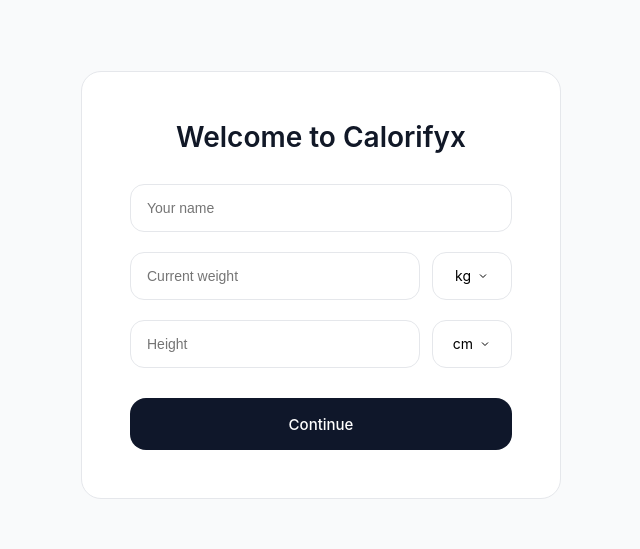
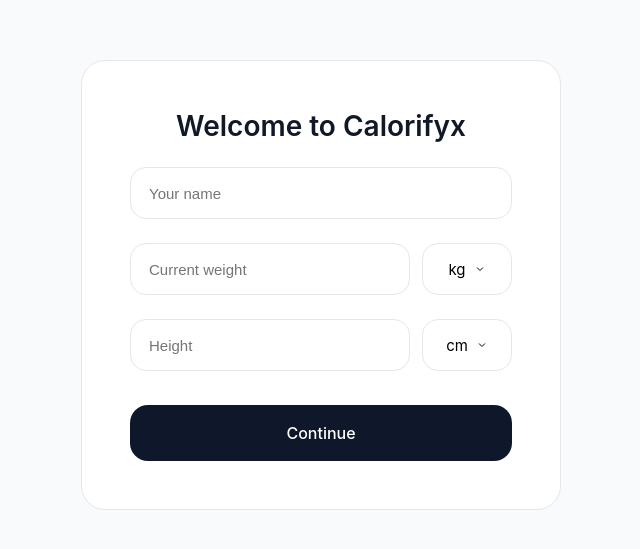
Before and after one commit to r1derPUSH/calorifyx, a Next.js app: page /login in a window 1280 px wide. Shown: the part 115-664 px from the top of the page, without its empty margins (319-959 px from the left). Built offline with nearby package versions, Linux system fonts and the light colour scheme.

Commit message:
Updated goal setting in login section

```diff
--- a/components/login/Login.module.scss
+++ b/components/login/Login.module.scss
@@ -11,23 +11,24 @@
 .card {
   background: $color-surface;
   border: 1px solid $color-border;
-  border-radius: 20px;
+  border-radius: 24px;
   padding: 48px;
   width: 100%;
   max-width: 480px;
   display: flex;
   flex-direction: column;
-  gap: 20px;
+  gap: 24px;
+  position: relative;
 
   h1 {
     font-size: 28px;
     font-weight: 600;
     text-align: center;
-    margin-bottom: 10px;
+    margin: 0;
   }
 }
 
-// Inputs
+/* inputs */
 
 .inputRow {
   display: flex;
@@ -36,21 +37,23 @@
 }
 
 .card input {
-  height: 48px;
-  padding: 0 16px;
-  border-radius: 14px;
+  height: 52px;
+  padding: 0 18px;
+  border-radius: 16px;
   border: 1px solid $color-border;
-  font-size: 14px;
+  font-size: 15px;
   transition: all 0.2s ease;
   width: 100%;
+  background: #fff;
 }
 
 .card input:focus {
   outline: none;
-  border-color: #111;
+  border-color: #111827;
+  box-shadow: 0 0 0 3px rgba(15, 23, 42, 0.05);
 }
 
-// Select
+/* select */
 
 .select {
   position: relative;
@@ -59,28 +62,27 @@
 }
 
 .selectButton {
-  height: 48px;
-  min-width: 80px;
-  padding: 0 16px;
-  border-radius: 14px;
+  height: 52px;
+  min-width: 90px;
+  padding: 0 18px;
+  border-radius: 16px;
   border: 1px solid $color-border;
   background: #fff;
-  font-size: 14px;
+  font-size: 15px;
   cursor: pointer;
   display: flex;
   align-items: center;
   justify-content: center;
-  gap: 6px;
+  gap: 8px;
   transition: all 0.2s ease;
-  line-height: 1;
 }
 
 .selectButton:hover {
-  background: #f9fafb;
+  background: #f8fafc;
 }
 
 .selectButton.open {
-  border-color: #111;
+  border-color: #111827;
 }
 
 .selectButton.open .arrow {
@@ -88,7 +90,6 @@
 }
 
 .arrow {
-  font-size: 12px;
   display: flex;
   align-items: center;
   transition: transform 0.2s ease;
@@ -100,35 +101,94 @@
   right: 0;
   background: white;
   border: 1px solid $color-border;
-  border-radius: 14px;
-  box-shadow: 0 12px 30px rgba(0, 0, 0, 0.06);
+  border-radius: 16px;
+  box-shadow: 0 16px 40px rgba(0, 0, 0, 0.08);
   overflow: hidden;
   z-index: 20;
-  min-width: 80px;
+  min-width: 100px;
   animation: fadeIn 0.15s ease forwards;
 
   div {
-    padding: 12px 16px;
+    padding: 14px 18px;
     cursor: pointer;
     font-size: 14px;
     transition: background 0.15s ease;
   }
 
   div:hover {
-    background: #f3f4f6;
+    background: #f1f5f9;
   }
 }
 
-// Submit
+/* goal */
+
+.goalList {
+  display: flex;
+  flex-direction: column;
+  gap: 12px;
+}
+
+.goalButton {
+  height: 56px;
+  border-radius: 18px;
+  border: 1px solid $color-border;
+  background: white;
+  font-size: 15px;
+  font-weight: 500;
+  cursor: pointer;
+  transition: all 0.2s ease;
+}
+
+.goalButton:hover {
+  background: #f8fafc;
+}
+
+.goalButton.active {
+  border-color: #334155;
+  background: #334155;
+  color: white;
+}
+
+/* target */
+
+.targetInputRow {
+  display: flex;
+  gap: 12px;
+  align-items: center;
+}
+
+.targetInputRow input {
+  flex: 1;
+  height: 56px;
+  padding: 0 18px;
+  border-radius: 18px;
+  border: 1px solid $color-border;
+  font-size: 16px;
+}
+
+.unitLabel {
+  height: 56px;
+  min-width: 90px;
+  border-radius: 18px;
+  border: 1px solid $color-border;
+  display: flex;
+  align-items: center;
+  justify-content: center;
+  background: #f8fafc;
+  font-size: 15px;
+  font-weight: 500;
+}
+
+/* submit */
 
 .submitButton {
   margin-top: 10px;
-  height: 52px;
-  border-radius: 16px;
+  height: 56px;
+  border-radius: 18px;
   background: #0f172a;
   color: white;
   font-weight: 500;
-  font-size: 15px;
+  font-size: 16px;
   transition: all 0.2s ease;
   border: none;
   cursor: pointer;
@@ -137,14 +197,18 @@
 .submitButton:hover {
   opacity: 0.9;
 }
-.card > * {
-  animation: fadeIn 0.3s ease;
+
+.submitButton:disabled {
+  opacity: 0.5;
+  cursor: not-allowed;
 }
 
+/* back */
+
 .stepHeader {
-  display: flex;
-  align-items: center;
-  margin-bottom: 10px;
+  position: absolute;
+  top: 24px;
+  left: 24px;
 }
 
 .backButton {
@@ -153,7 +217,6 @@
   font-size: 14px;
   cursor: pointer;
   color: #6b7280;
-  padding: 4px 0;
   transition: all 0.2s ease;
 }
 
@@ -161,12 +224,16 @@
   color: #111827;
 }
 
-// Animation
+/* animation */
+
+.card > * {
+  animation: fadeIn 0.25s ease;
+}
 
 @keyframes fadeIn {
   from {
     opacity: 0;
-    transform: translateY(-4px);
+    transform: translateY(6px);
   }
   to {
     opacity: 1;
--- a/components/login/Login.tsx
+++ b/components/login/Login.tsx
@@ -1,12 +1,8 @@
 "use client";
 
-import { useState } from "react";
+import { useEffect, useState } from "react";
 import { useRouter } from "next/navigation";
 import styles from "./Login.module.scss";
-import {
-  convertHeightToCm,
-  convertWeightToKg,
-} from "@/shared/utils/convert-to-correct-unit";
 
 export default function Login() {
   const router = useRouter();
@@ -24,6 +20,15 @@
   const [weightOpen, setWeightOpen] = useState(false);
   const [heightOpen, setHeightOpen] = useState(false);
 
+  const [targetWeight, setTargetWeight] = useState("");
+
+  const currentWeight = Number(weight);
+  const target = Number(targetWeight);
+
+  const isInvalid =
+    (goal === "cut" && target >= currentWeight) ||
+    (goal === "gain" && target <= currentWeight);
+
   const handleProfileSubmit = (e: React.FormEvent) => {
     e.preventDefault();
     setStep(2);
@@ -34,6 +39,7 @@
       name,
       weight: Number(weight),
       height: Number(height),
+      targetWeight: Number(targetWeight),
       weightUnit,
       heightUnit,
       goal,
@@ -43,6 +49,20 @@
     localStorage.setItem("calorifyx_profile", JSON.stringify(profile));
     router.replace("/");
   };
+
+  useEffect(() => {
+    if (!weight) return;
+
+    const current = Number(weight);
+
+    if (goal === "cut") {
+      setTargetWeight(String(current - 5));
+    }
+
+    if (goal === "gain") {
+      setTargetWeight(String(current + 5));
+    }
+  }, [goal]);
 
   return (
     <div className={styles.wrapper}>
@@ -192,6 +212,7 @@
                 ← Back
               </button>
             </div>
+
             <h1>Your Goal</h1>
 
             <div className={styles.goalList}>
@@ -216,11 +237,24 @@
               </button>
             </div>
 
+            {goal && (
+              <div className={styles.targetInputRow}>
+                <input
+                  type="number"
+                  placeholder="Target weight"
+                  value={targetWeight}
+                  onChange={(e) => setTargetWeight(e.target.value)}
+                />
+
+                <div className={styles.unitLabel}>{weightUnit}</div>
+              </div>
+            )}
+
             <button
               type="button"
-              disabled={!goal}
+              disabled={!goal || !targetWeight || isInvalid}
+              onClick={handleFinalSubmit}
               className={styles.submitButton}
-              onClick={handleFinalSubmit}
             >
               Start
             </button>
```
